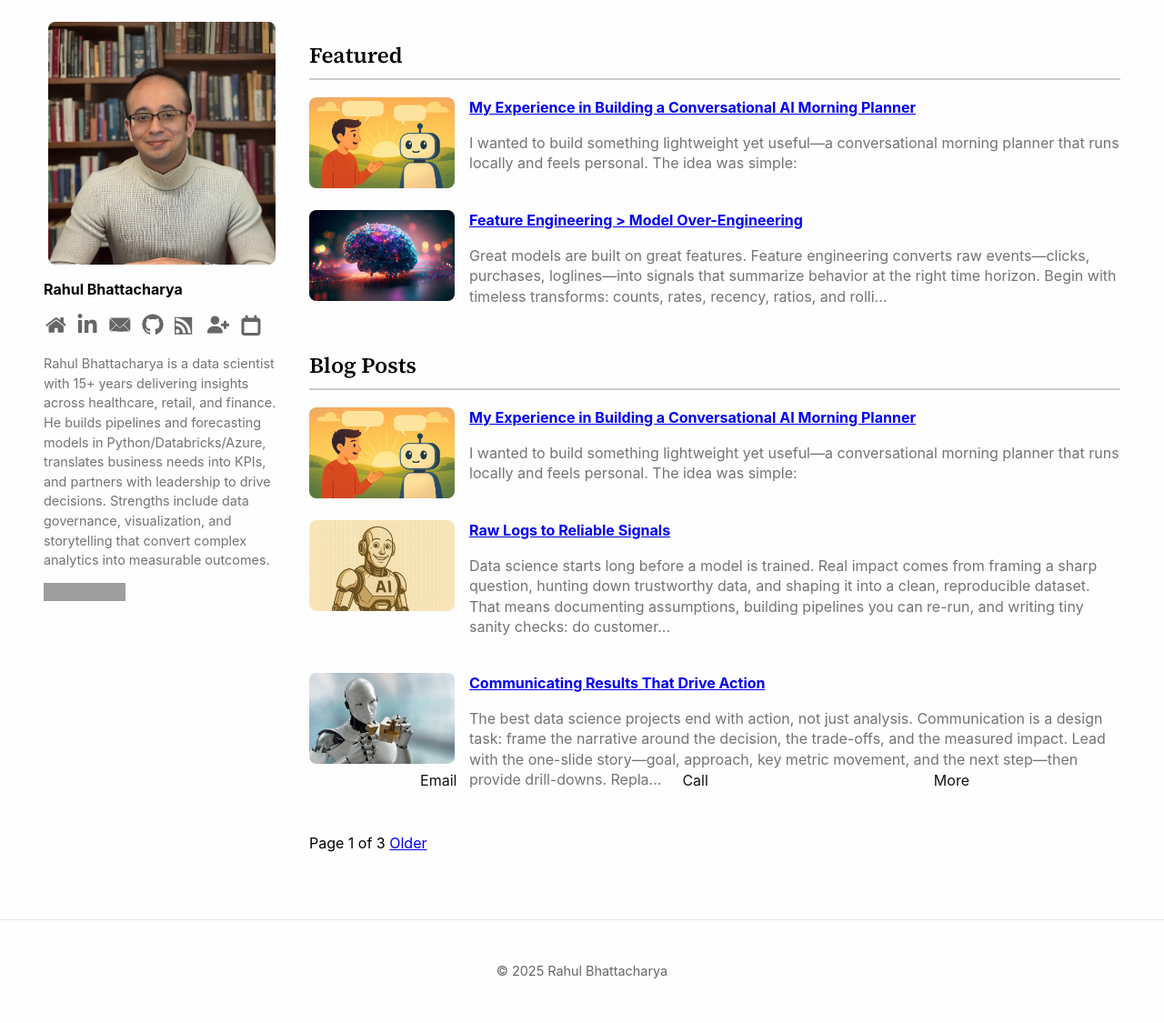
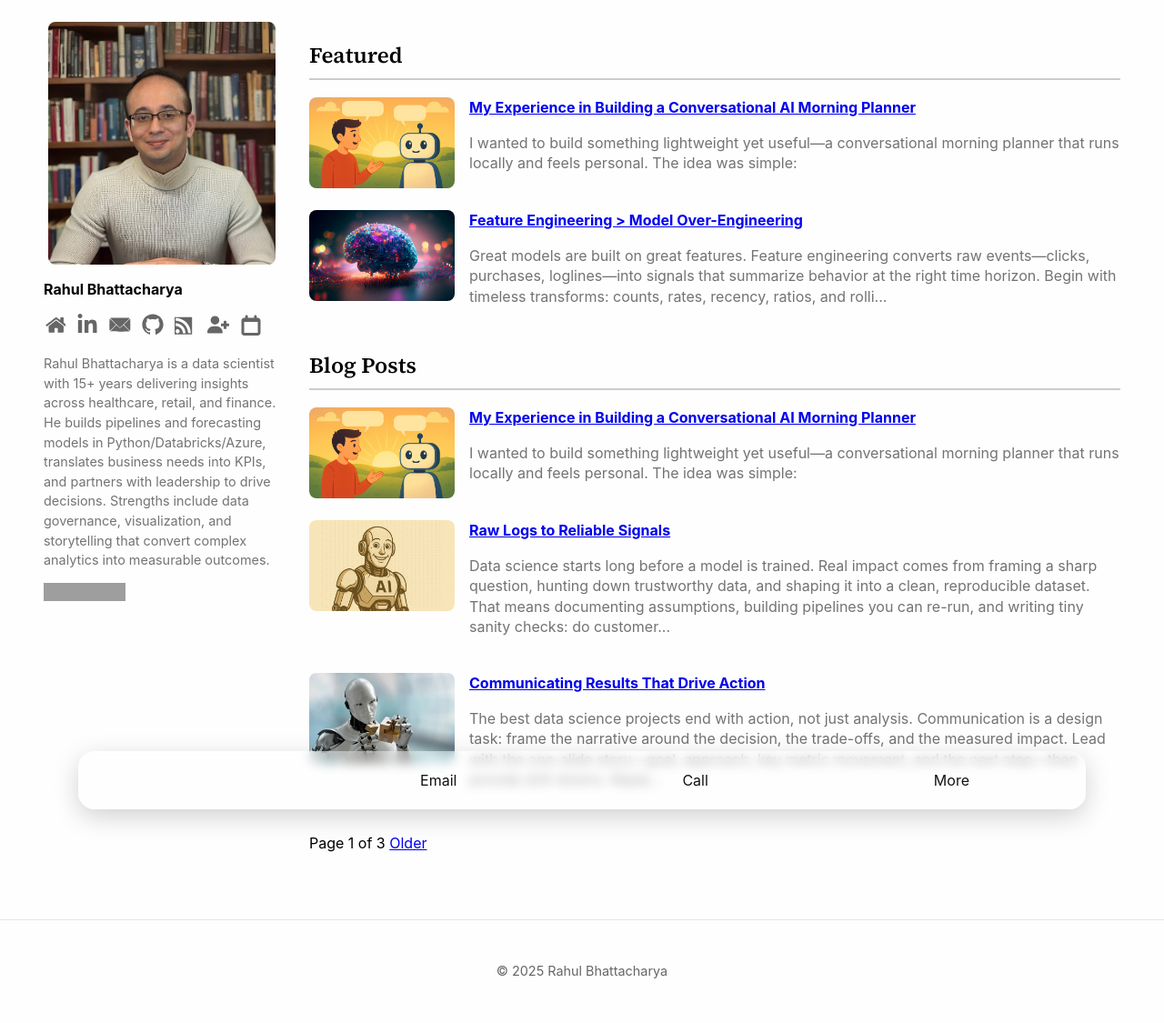
Before and after one commit to RahulBhattacharya1/RahulBhattacharya1.github.io, a Jekyll site: the page built from index.html, in a window 1280 px wide. Shown: the whole page at 91% size. Built offline with Jekyll 4.4.1, drawn with Linux system fonts in a browser that asks for light colours; the list of posts is cut into pages by our own code; grey boxes are pictures that could not be loaded.

Commit message:
Update main.scss

```diff
--- a/assets/css/main.scss
+++ b/assets/css/main.scss
@@ -572,6 +572,28 @@
            max(16px, env(safe-area-inset-right));
 }
 
+/* The pill behind the UP bar’s buttons */
+.bottom-nav--up::before{
+  content:"";
+  position: absolute;
+  left: 12px; right: 12px;
+  bottom: calc(10px + env(safe-area-inset-bottom));
+  height: var(--bar-height);   /* 64px desktop, 58px on mobile via :root */
+  border-radius: 18px;
+  background: rgba(255,255,255,.4);
+  backdrop-filter: saturate(180%) blur(6px);
+  -webkit-backdrop-filter: saturate(180%) blur(6px);
+  box-shadow: 0 8px 28px rgba(0,0,0,.18);
+  pointer-events: none;
+  z-index: 0;
+}
+
+/* Ensure icons/text are above the pill */
+.bottom-nav--up .bar-btn{
+  position: relative;
+  z-index: 1;
+}
+
 /* Make buttons/links/icons inherit the bar’s color on both bars */
 .bottom-nav .bar-btn,
 .bottom-nav .bar-btn:link,
@@ -585,12 +607,14 @@
 }
 
 .bottom-nav--up{
-  background: transparent;     /* no bg — use the glass pill (::before) */
+  position: fixed; /* already inherited, but explicit is fine */
+  isolation: isolate;          /* its own stacking context */
+  background: transparent;     /* keep the bar itself clear */
   color: #111;
   opacity: 0;
   transform: translateY(8px);
   pointer-events: none;
-  z-index: 10020;
+  z-index: 10020;              /* above page */
 }
 
 .is-scrolling-up .mobile-glassbar {
```
